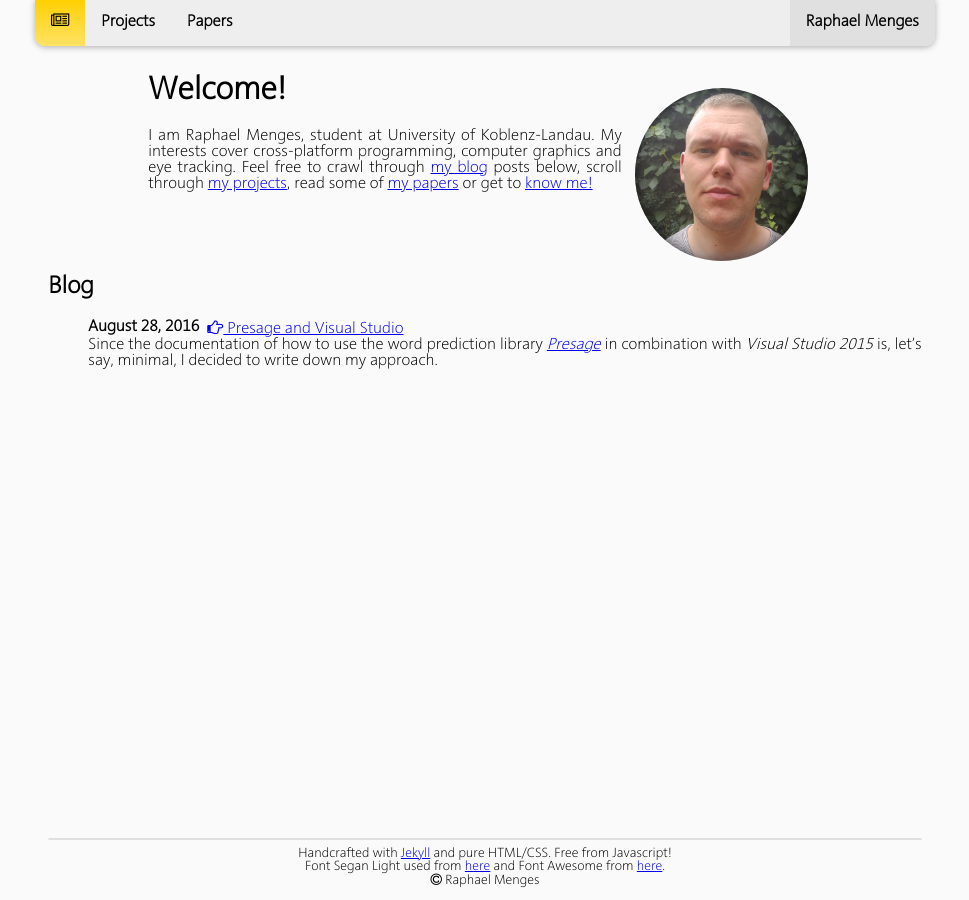
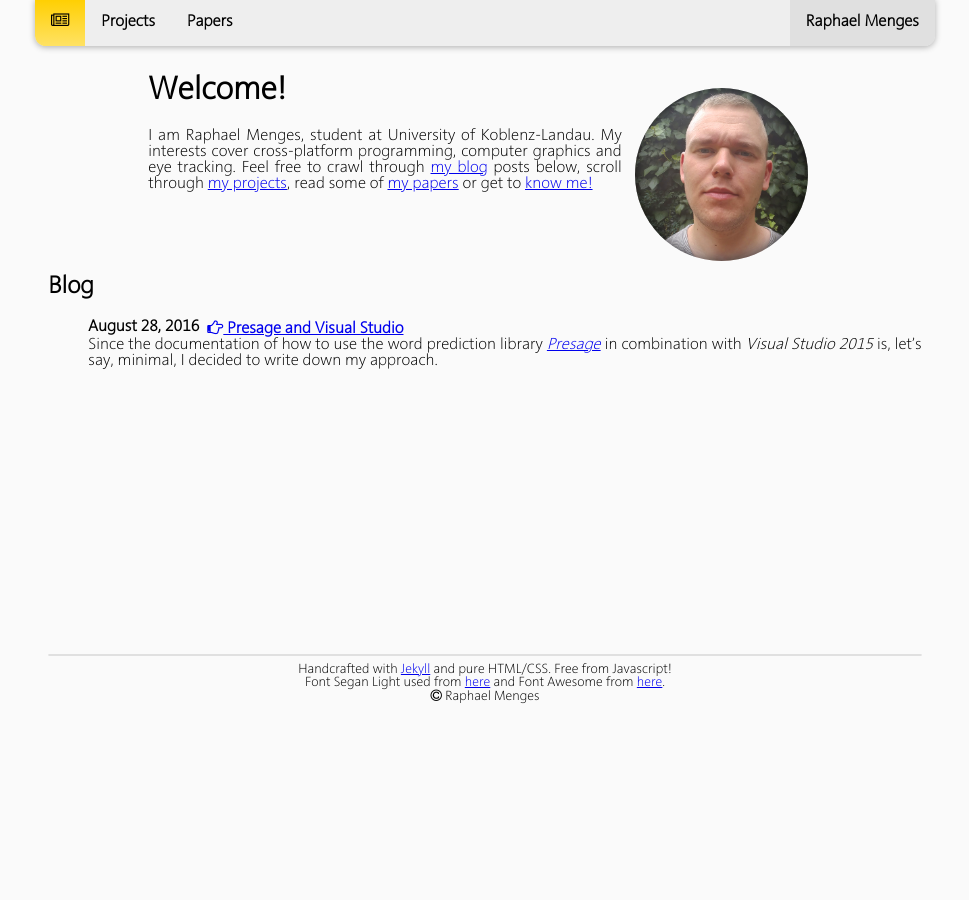
Before and after one commit to raphaelmenges/raphaelmenges.github.io, a Jekyll site: the page built from index.html, in a window 1280 px wide. Shown: the whole page, without its empty margins (155-1124 px from the left). Built offline with Jekyll 4.4.1, drawn with Linux system fonts in a browser that asks for light colours.

Commit message:
Got rid of flex stuff.

```diff
--- a/_includes/lower.html
+++ b/_includes/lower.html
@@ -1,5 +1,4 @@
 			</div> <!-- content -->
-			<div class="placeholder"></div>
 			<footer class="footer">
 				<hr>
 				Handcrafted with
--- a/about/index.html
+++ b/about/index.html
@@ -5,3 +5,6 @@ navigation: about
 ---
 <div class="banner"></div>
 <div class="contact">raphaelmenges<i class="fa fa-at"></i>uni-koblenz.de</div>
+
+<!-- Some placeholder -->
+<br/><br/><br/><br/><br/><br/><br/><br/><br/><br/><br/><br/><br/><br/><br/><br/>
--- a/css/main.css
+++ b/css/main.css
@@ -36,16 +36,7 @@ hr {
 
 /* Page */
 .page {
-	height: 900px;
-	display: -webkit-box;
-	display: -moz-box;
-	display: -ms-flexbox;
-	display: -webkit-flex;
-	display: flex;
-	-ms-flex-direction: column;
-	-moz-flex-direction: column;
-	-webkit-flex-direction: column;
-	flex-direction: column;
+
 }
 
 /* Content of page */
@@ -54,15 +45,6 @@ hr {
 	text-align: justify;
   margin-left: 10pt;
   margin-right: 10pt;
-}
-
-/* Space between content and footer */
-.placeholder {
-	-webkit-box-flex: 1;
-	-moz-box-flex: 1;
-	-webkit-flex: 1;
-	-ms-flex: 1;
-	flex: 1;
 }
 
 /* Footer of page */
@@ -214,6 +196,7 @@ hr {
 	box-shadow: inset 0pt 0pt 10pt rgba(0,0,0,0.8);
 }
 
+/* List of posts */
 .blog-list {
 	clear: both;
 	list-style-type: none;
@@ -223,6 +206,7 @@ hr {
 	list-style-type: none;
 	margin: 0pt;
 	padding: 0pt;
+	font-weight: bold;
 }
 
 .blog-list-title li {
@@ -239,6 +223,7 @@ hr {
 	clear: both;
 }
 
+/* Post */
 .post-date {
 	font-weight: bold;
 }
--- a/index.html
+++ b/index.html
@@ -32,3 +32,6 @@ navigation: home
 		</ul>
 	</div> <!-- blog-list -->
 </div>
+
+<!-- Some placeholder -->
+<br/><br/><br/><br/><br/><br/><br/><br/><br/><br/><br/><br/><br/><br/><br/><br/>
--- a/papers/index.html
+++ b/papers/index.html
@@ -26,3 +26,6 @@ paper_labels: ["eyeplay2014"]
 			</ul> <!-- paper-list -->
 	</div> <!-- paper -->
 {% endfor %}
+
+<!-- Some placeholder -->
+<br/><br/><br/><br/><br/><br/><br/><br/><br/><br/><br/><br/><br/><br/><br/><br/>
```
Also changed, not shown: _drafts/glsl-binding-locations.md (added, +5 -0 lines).
